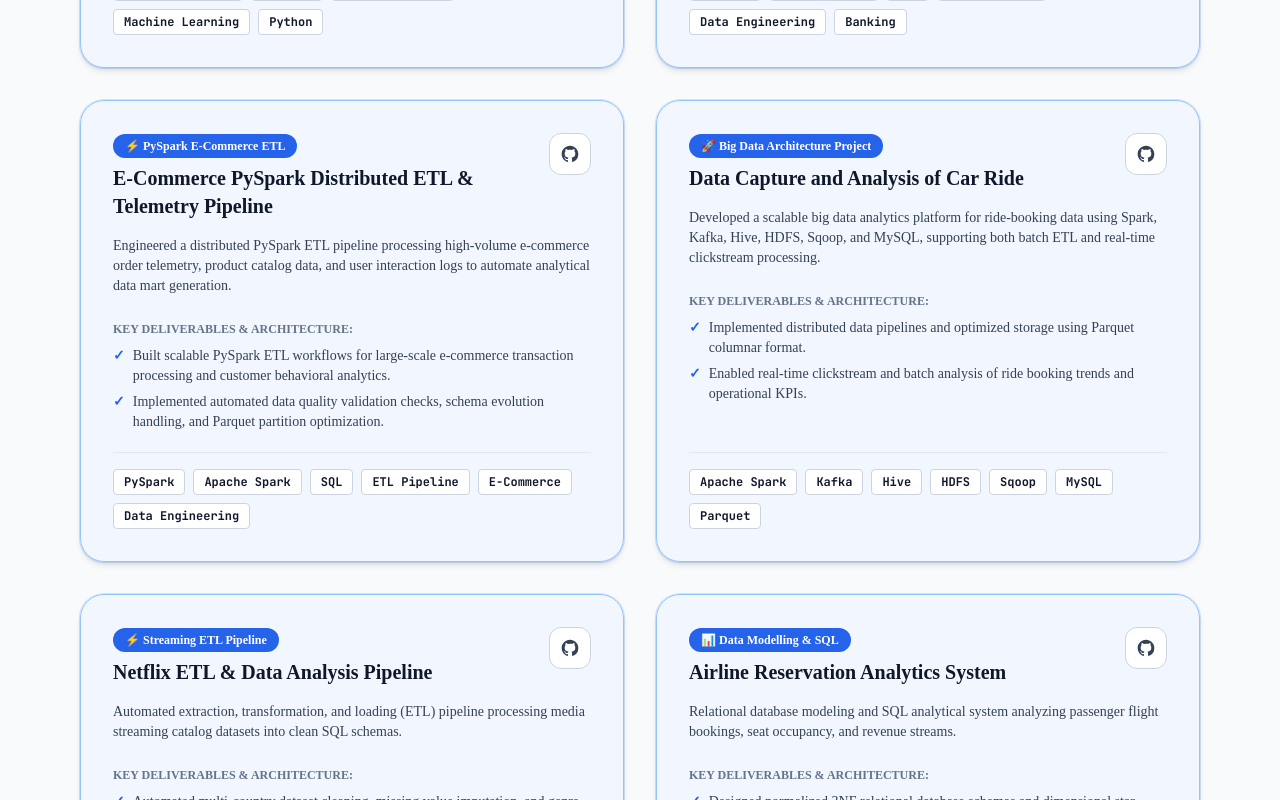
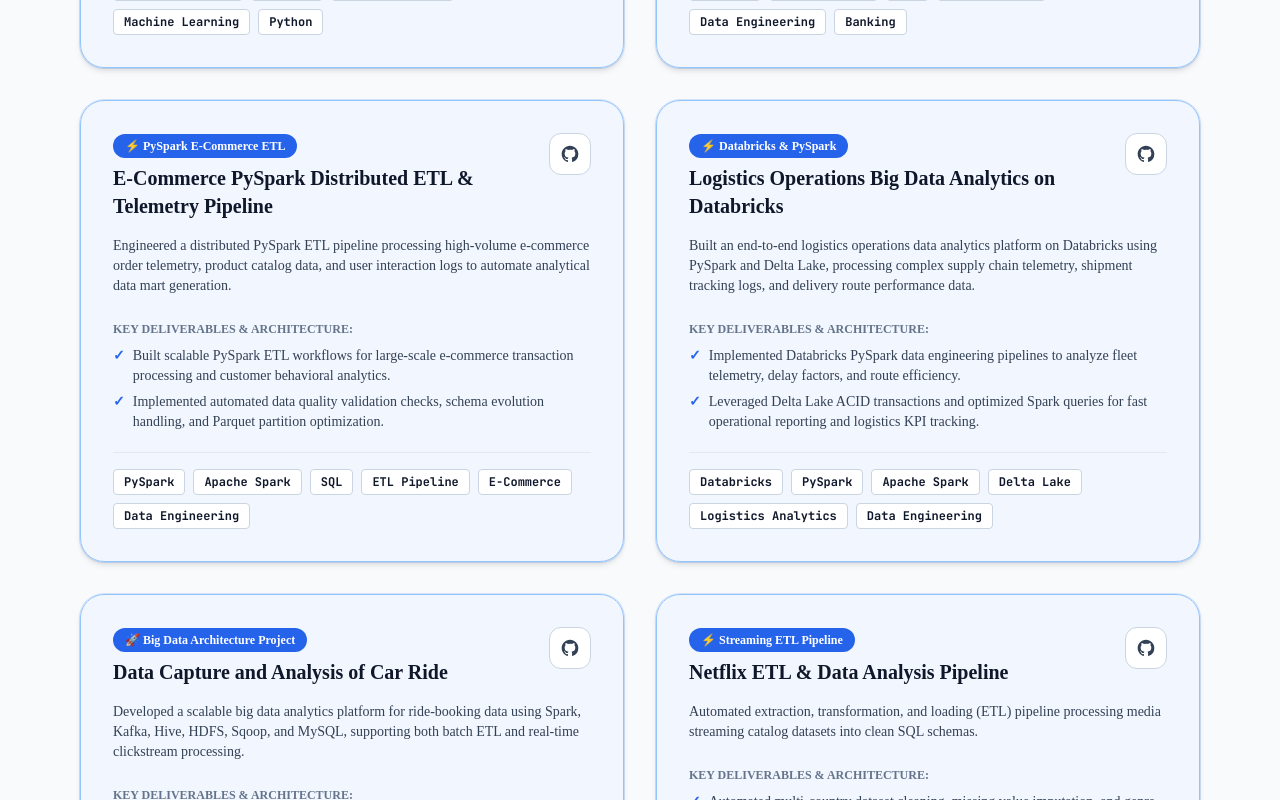
Before and after one commit to Sarshad070121/portfolio, a React (Vite) app: page / in a window 1280 px wide. Shown: the part 3800-4600 px from the top of the page. Built offline with nearby package versions, Linux system fonts and the light colour scheme.

Commit message:
Add Logistics Operations Databricks project to portfolio

```diff
--- a/index.html
+++ b/index.html
@@ -166,6 +166,17 @@
         highlights: [
           "Built scalable PySpark ETL workflows for large-scale e-commerce transaction processing and customer behavioral analytics.",
           "Implemented automated data quality validation checks, schema evolution handling, and Parquet partition optimization."
+        ]
+      },
+      {
+        title: "Logistics Operations Big Data Analytics on Databricks",
+        badge: "⚡ Databricks & PySpark",
+        tags: ["Databricks", "PySpark", "Apache Spark", "Delta Lake", "Logistics Analytics", "Data Engineering"],
+        githubUrl: "https://github.com/Sarshad070121/Logistics-Operations-Databricks",
+        summary: "Built an end-to-end logistics operations data analytics platform on Databricks using PySpark and Delta Lake, processing complex supply chain telemetry, shipment tracking logs, and delivery route performance data.",
+        highlights: [
+          "Implemented Databricks PySpark data engineering pipelines to analyze fleet telemetry, delay factors, and route efficiency.",
+          "Leveraged Delta Lake ACID transactions and optimized Spark queries for fast operational reporting and logistics KPI tracking."
         ]
       },
       {
--- a/src/data/portfolioData.js
+++ b/src/data/portfolioData.js
@@ -116,6 +116,18 @@
     ]
   },
   {
+    id: "logistics-operations-databricks",
+    title: "Logistics Operations Big Data Analytics on Databricks",
+    badge: "⚡ Databricks & PySpark",
+    tags: ["Databricks", "PySpark", "Apache Spark", "Delta Lake", "Logistics Analytics", "Data Engineering"],
+    githubUrl: "https://github.com/Sarshad070121/Logistics-Operations-Databricks",
+    summary: "Built an end-to-end logistics operations data analytics platform on Databricks using PySpark and Delta Lake, processing complex supply chain telemetry, shipment tracking logs, and delivery route performance data.",
+    highlights: [
+      "Implemented Databricks PySpark data engineering pipelines to analyze fleet telemetry, delay factors, and route efficiency.",
+      "Leveraged Delta Lake ACID transactions and optimized Spark queries for fast operational reporting and logistics KPI tracking."
+    ]
+  },
+  {
     id: "car-ride-big-data",
     title: "Data Capture and Analysis of Car Ride",
     badge: "🚀 Big Data Architecture Project",
--- a/standalone.html
+++ b/standalone.html
@@ -166,6 +166,17 @@
         highlights: [
           "Built scalable PySpark ETL workflows for large-scale e-commerce transaction processing and customer behavioral analytics.",
           "Implemented automated data quality validation checks, schema evolution handling, and Parquet partition optimization."
+        ]
+      },
+      {
+        title: "Logistics Operations Big Data Analytics on Databricks",
+        badge: "⚡ Databricks & PySpark",
+        tags: ["Databricks", "PySpark", "Apache Spark", "Delta Lake", "Logistics Analytics", "Data Engineering"],
+        githubUrl: "https://github.com/Sarshad070121/Logistics-Operations-Databricks",
+        summary: "Built an end-to-end logistics operations data analytics platform on Databricks using PySpark and Delta Lake, processing complex supply chain telemetry, shipment tracking logs, and delivery route performance data.",
+        highlights: [
+          "Implemented Databricks PySpark data engineering pipelines to analyze fleet telemetry, delay factors, and route efficiency.",
+          "Leveraged Delta Lake ACID transactions and optimized Spark queries for fast operational reporting and logistics KPI tracking."
         ]
       },
       {
```
